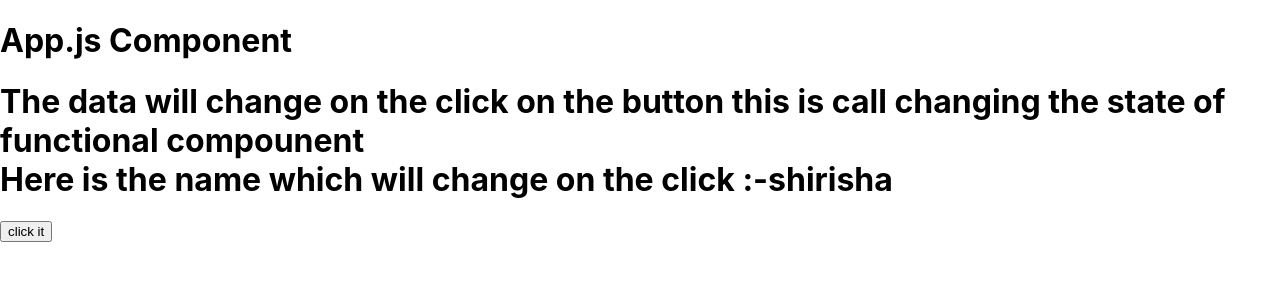
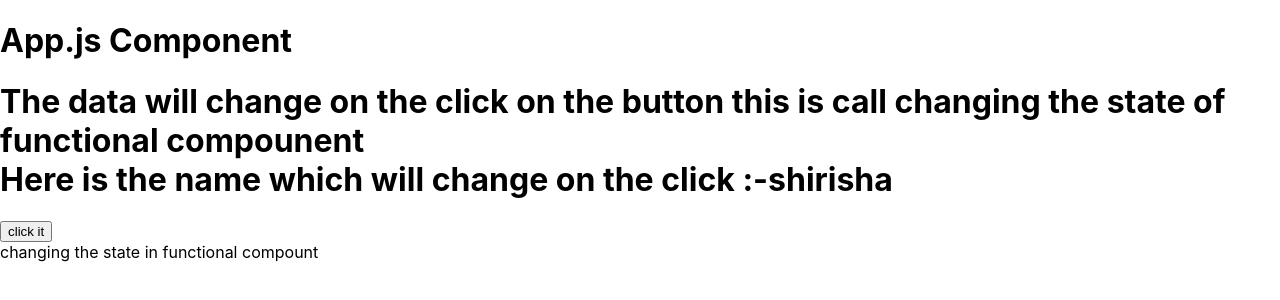
Before and after one commit to shirishagit/REACT-2, a React (Create React App) app in the folder react9/: page / in a window 1280 px wide. Shown: the top 300 px of the page. Built offline with nearby package versions, Linux system fonts and the light colour scheme.

Commit message:
updated file

```diff
--- a/react9/src/App.js
+++ b/react9/src/App.js
@@ -1,5 +1,6 @@
 import react from "react";
 import One from "./PRACTICE/FUNCTIONAL COMPONENT/0ne";
+import Setstate from "./PRACTICE/SETSTATE/Setstate";
 // import One from "./PRACTICE/CLASS COMPONENT/One";
 
 function App() {
@@ -7,6 +8,7 @@ function App() {
     <div className="App">
       <h1>App.js Component</h1>
       <One name="Object" used=" is Stateless component"/>
+      <Setstate/>
       {/* <One name="Statefull" used="Component"/> */}
     </div>
   );
--- a/react9/src/PRACTICE/FUNCTIONAL COMPONENT/0ne.js
+++ b/react9/src/PRACTICE/FUNCTIONAL COMPONENT/0ne.js
@@ -1,4 +1,4 @@
-import react, { use, useState } from "react";
+import react, {useState } from "react";
 
 const One = () =>{
   const[data,update] =useState("shirisha")
--- /dev/null
+++ b/react9/src/PRACTICE/SETSTATE/Setstate.js
@@ -0,0 +1,9 @@
+import react from "react";
+
+const Setstate =()=>{
+    return(
+        <div>changing the state in functional compount</div>
+    )
+}
+
+export default Setstate;
```
